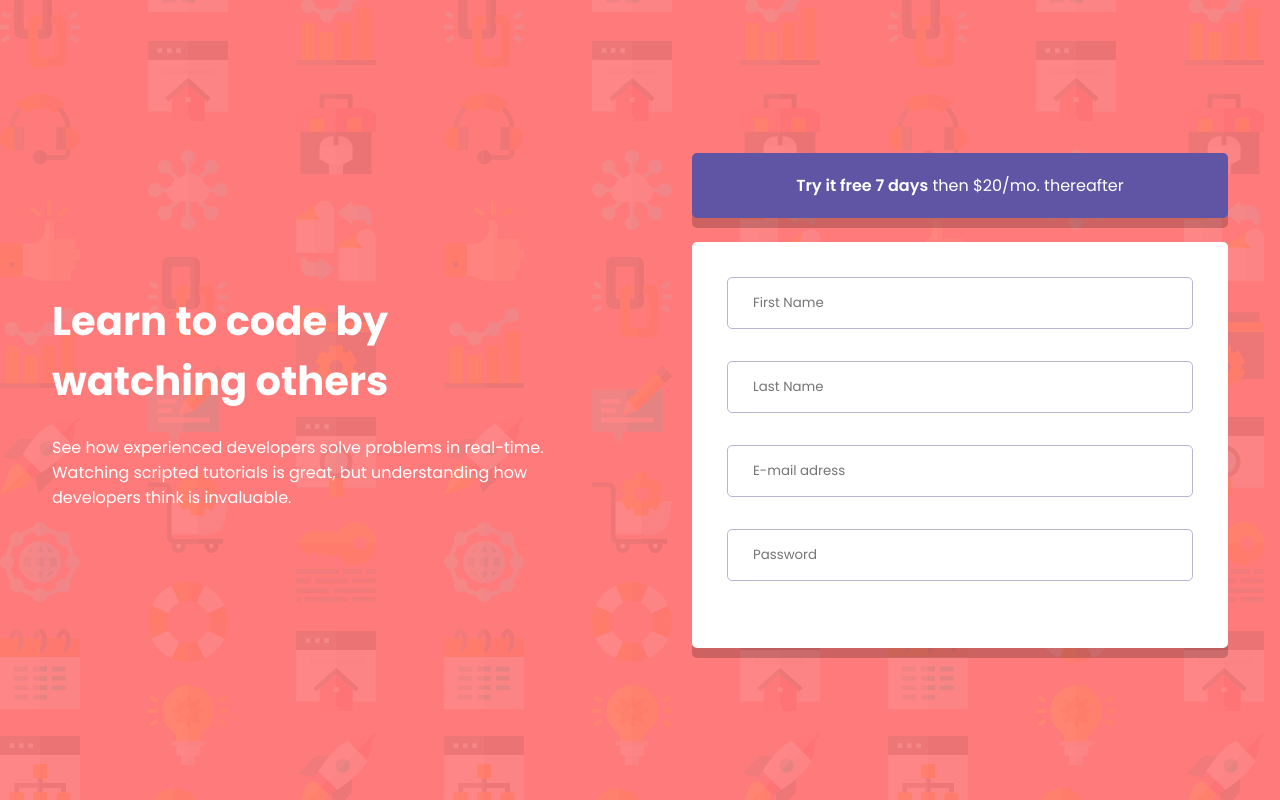
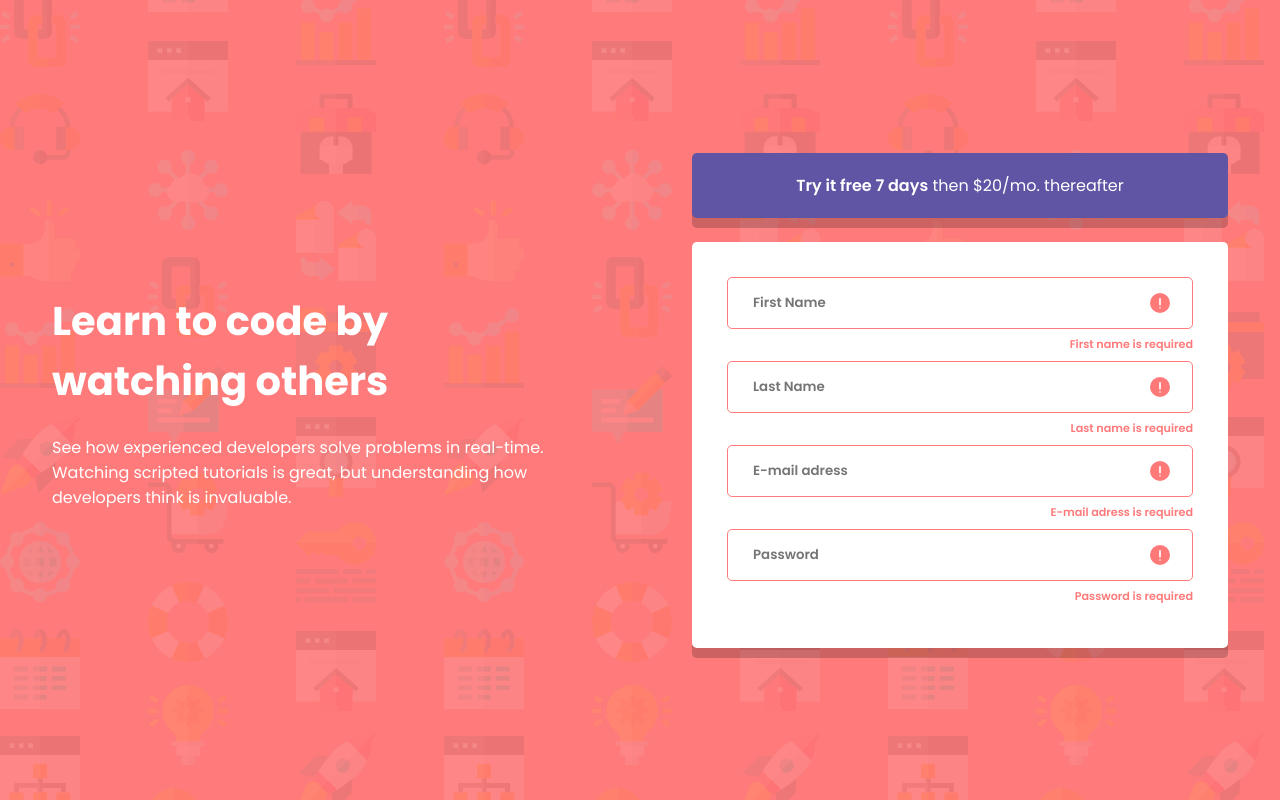
Before and after one commit to GabrielGameDev/sign-up-form, a React (Vite) app: page / in a window 1280 px wide. Built offline with nearby package versions, Linux system fonts and the light colour scheme.

Commit message:
Form group

```diff
--- a/src/App.tsx
+++ b/src/App.tsx
@@ -28,17 +28,25 @@ function App() {
 
             <Box color="#fff" padding="35px">
               <form>
-                <FormGroup>
+                <FormGroup error={true}>
                   <input type="text" placeholder="First Name" />
+                  <img src="../images/icon-error.svg" alt="" width={20} />
+                  <small>First name is required</small>
                 </FormGroup>
-                <FormGroup>
+                <FormGroup error={true}>
                   <input type="text" placeholder="Last Name" />
+                  <img src="../images/icon-error.svg" alt="" width={20} />
+                  <small>Last name is required</small>
                 </FormGroup>
-                <FormGroup>
+                <FormGroup error={true}>
                   <input type="email" placeholder="E-mail adress" />
+                  <img src="../images/icon-error.svg" alt="" width={20} />
+                  <small>E-mail adress is required</small>
                 </FormGroup>
-                <FormGroup>
+                <FormGroup error={true}>
                   <input type="password" placeholder="Password" />
+                  <img src="../images/icon-error.svg" alt="" width={20} />
+                  <small>Password is required</small>
                 </FormGroup>
               </form>
             </Box>
--- a/src/styles.ts
+++ b/src/styles.ts
@@ -2,6 +2,10 @@ import styled from "styled-components";
 
 interface StyledDivProps {
     padding: string;
+  }
+
+  interface InputProps{
+    error: boolean;
   }
 
 export const colors = {
@@ -63,7 +67,7 @@ export const Box = styled.div<StyledDivProps>`
 
     `;
 
-export const FormGroup = styled.div`
+export const FormGroup = styled.div<InputProps>`
     position: relative;
     margin-bottom: 2rem;
 
@@ -71,7 +75,25 @@ export const FormGroup = styled.div`
         width: 100%;
         border-radius: 5px;
         padding: 15px 25px;
-        border: 1.3px solid ${colors.grayishBlue};
+        border: 1.3px solid ${props => props.error ? colors.red : colors.grayishBlue};
+        color: ${props => props.error ? colors.red : "#000"};
+        font-weight: 600;
+    }
+
+    img{
+        position: absolute;
+        top: 50%;
+        right: 5%;
+        transform: translateY(-50%);
+    }
+
+    small{
+        position: absolute;
+        bottom: -1.5rem;
+        right: 0;
+        color: ${colors.red};
+        font-size: 0.7rem;
+        font-weight: 600;
     }
 
 `;
```
